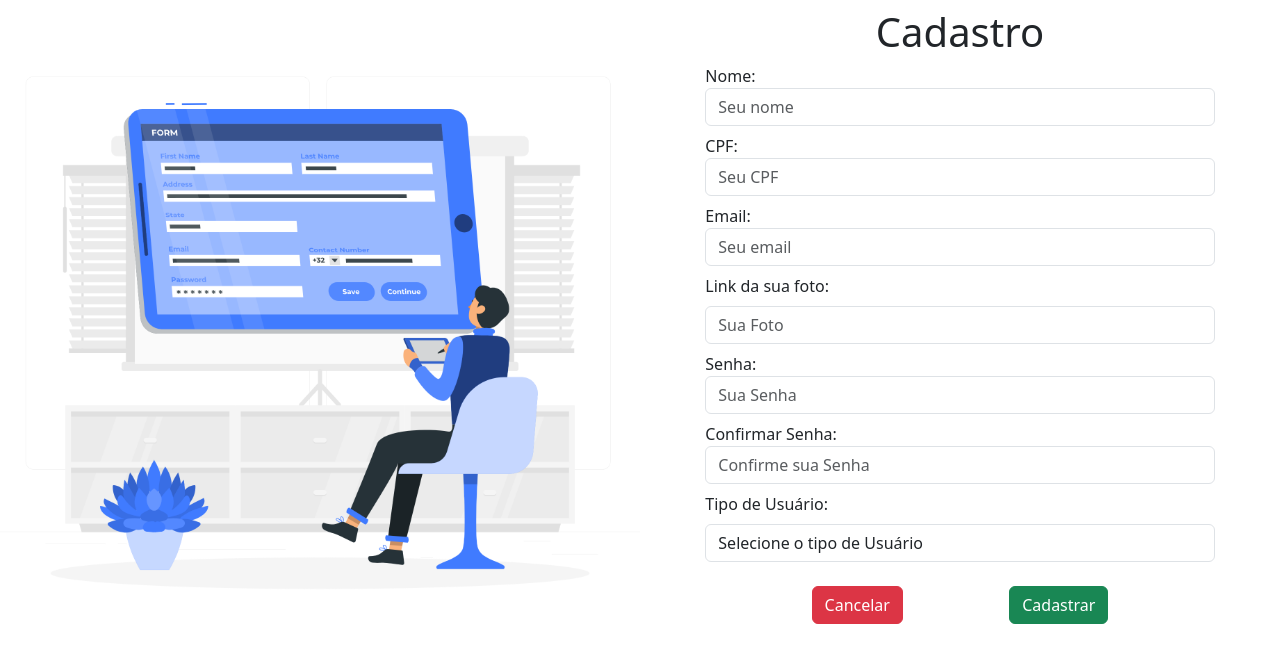
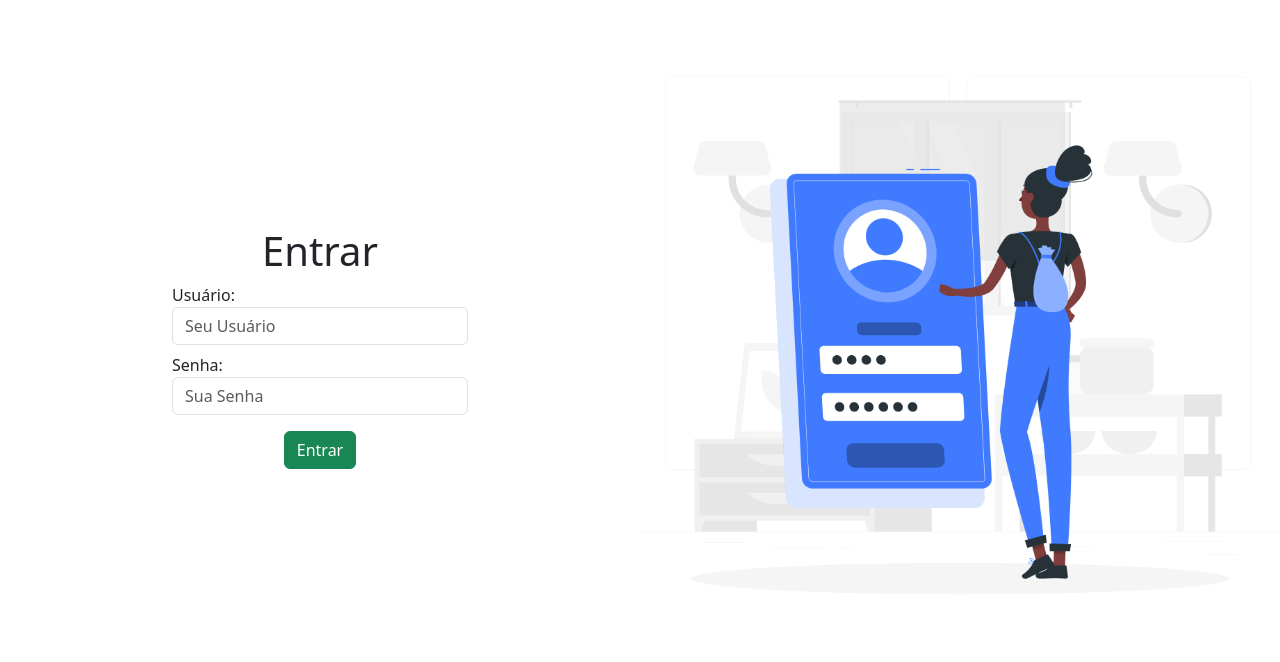
Before and after one commit to Pedropep/gerenciamento-Acesso, an Angular app in the folder front/frontAcesso/: page /login in a window 1280 px wide. Before the commit this address led to /. Shown: the top 662 px of the page. Built offline with nearby package versions, Linux system fonts and the light colour scheme.

Commit message:
Criando componente Login

```diff
--- a/front/frontAcesso/src/app/app-routing.module.ts
+++ b/front/frontAcesso/src/app/app-routing.module.ts
@@ -1,7 +1,18 @@
 import { NgModule } from '@angular/core';
 import { RouterModule, Routes } from '@angular/router';
+import { RegistroComponent } from './registro/registro.component';
+import { CadastroComponent } from './cadastro/cadastro.component';
+import { PainelComponent } from './painel/painel.component';
+import { LoginComponent } from './login/login.component';
 
-const routes: Routes = [];
+const routes: Routes = [
+  {path:'', redirectTo: 'painel', pathMatch: 'full'},
+
+  {path:'registro', component:RegistroComponent},
+  {path:'painel', component:PainelComponent},
+  {path:'cadastro', component:CadastroComponent},
+  {path:'login', component:LoginComponent}
+];
 
 @NgModule({
   imports: [RouterModule.forRoot(routes)],
--- a/front/frontAcesso/src/app/app.component.html
+++ b/front/frontAcesso/src/app/app.component.html
@@ -1 +1 @@
-<app-cadastro></app-cadastro>
+<router-outlet></router-outlet>
--- a/front/frontAcesso/src/app/app.module.ts
+++ b/front/frontAcesso/src/app/app.module.ts
@@ -6,13 +6,15 @@ import { AppComponent } from './app.component';
 import { PainelComponent } from './painel/painel.component';
 import { RegistroComponent } from './registro/registro.component';
 import { CadastroComponent } from './cadastro/cadastro.component';
+import { LoginComponent } from './login/login.component';
 
 @NgModule({
   declarations: [
     AppComponent,
     PainelComponent,
     RegistroComponent,
-    CadastroComponent
+    CadastroComponent,
+    LoginComponent
   ],
   imports: [
     BrowserModule,
--- /dev/null
+++ b/front/frontAcesso/src/app/login/login.component.css
@@ -0,0 +1,9 @@
+#img-bg{
+    background-image: url('../../assets/img/Login.png');
+
+    min-height: 695px;
+
+    background-position: center;
+    background-repeat: no-repeat;
+    background-size: cover;
+}
--- /dev/null
+++ b/front/frontAcesso/src/app/login/login.component.html
@@ -0,0 +1,48 @@
+<div class="container-fluid">
+
+    <div class="row d-flex align-items-center">
+
+        <div class="col-md-6">
+
+            <div class="row d-flex justify-content-center">
+                <div class="col-md-6">
+
+                    <h1 class="text-center">
+                        Entrar
+                    </h1>
+
+                    <div class="form-group mt-2">
+                        <label for="usuario">
+                            Usuário:
+                        </label>
+                        <input class="form-control" name="usuario" id="usuario" placeholder="Seu Usuário" type="text">
+                    </div>
+
+                    <div class="form-group mt-2">
+                        <label for="senha">
+                            Senha:
+                        </label>
+                        <input class="form-control" name="senha" id="senha" placeholder="Sua Senha" type="password">
+                    </div>
+
+                    <div class="d-flex justify-content-center mt-3">
+                        <button class="btn btn-success" type="submit">
+                            Entrar
+                        </button>
+                    </div>
+
+
+
+                </div>
+
+            </div>
+
+        </div>
+
+        <div class="col-md-6 " id="img-bg">
+        </div>
+
+    </div>
+
+
+</div>
```
Also changed, not shown: front/frontAcesso/src/app/login/login.component.ts (added, +10 -0 lines), front/frontAcesso/src/assets/img/Login.png (added).
